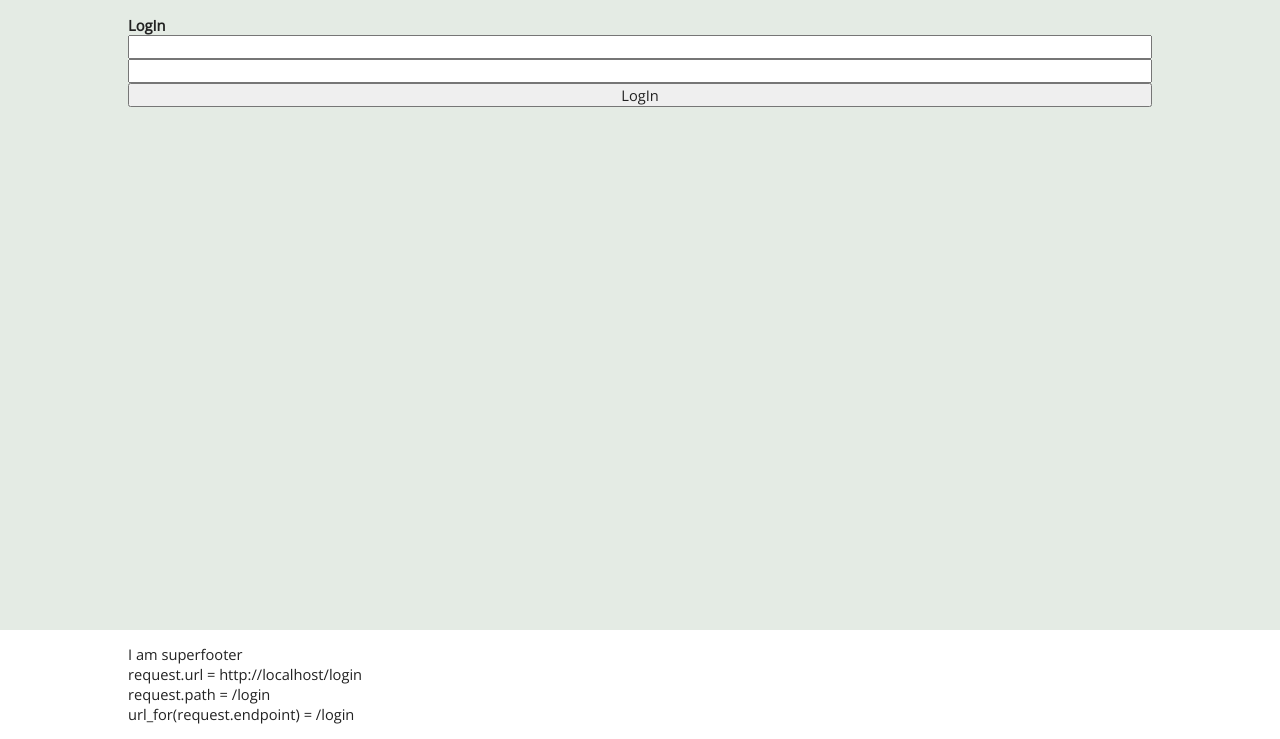
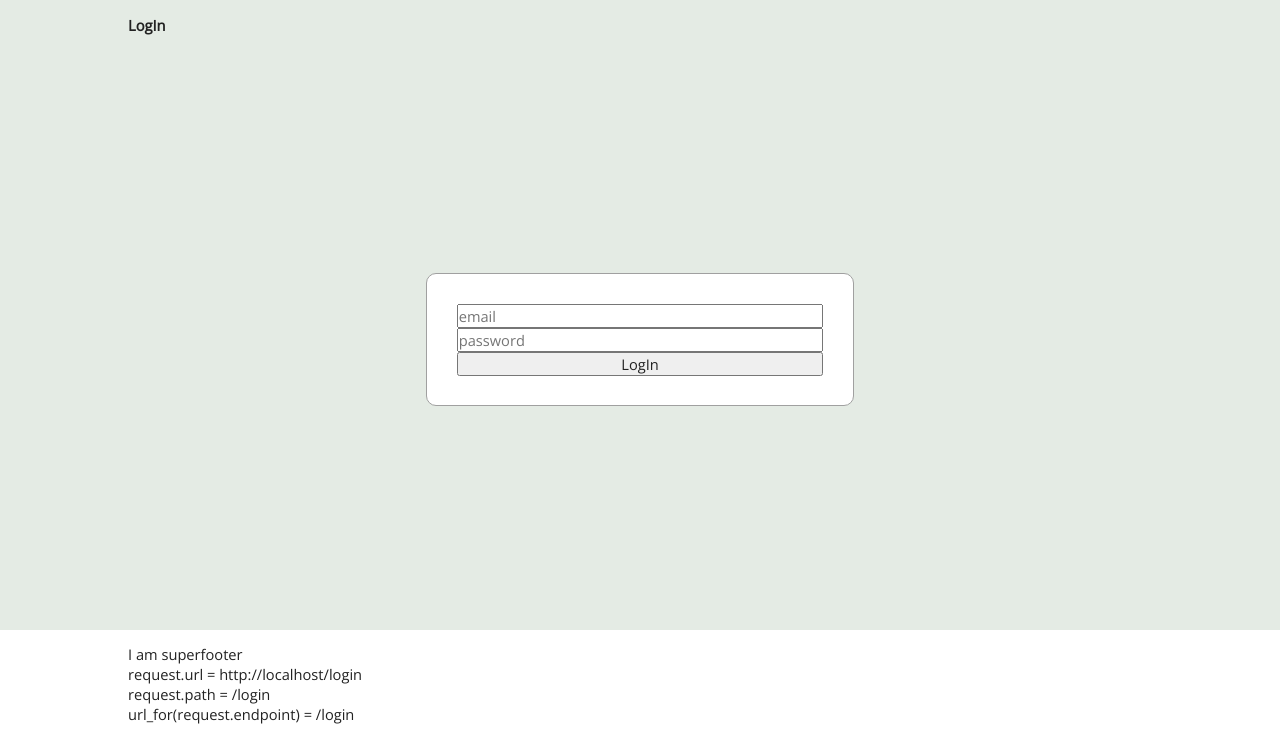
Before and after one commit to Megapelsh/flask_test, a Flask app: page /login in a window 1280 px wide. Shown: the part 61-800 px from the top of the page. Run offline with Flask 2, Linux system fonts and the light colour scheme.

```diff
--- a/app.py
+++ b/app.py
@@ -1,8 +1,8 @@
-from flask import Flask, render_template, url_for, request
+from flask import Flask, render_template, url_for, request, flash
 
 app = Flask(__name__)
 
-menu = ['Section 1', 'Section 2', 'Section 3']
+app.config['SECRET_KEY'] = 'qovbqiybqvi84vbq3v3tllat4'
 
 
 @app.context_processor
@@ -30,8 +30,14 @@ def hey():
 @app.route('/login', methods=['POST', 'GET'])
 def login():
     print(url_for('login'))
+
     if request.method == 'POST':
         print(request.form)
+        print(request)
+        if request.form['email'] and len(request.form['password']) >2:
+            flash('Login success')
+        else:
+            flash('Yoy need to fill all the fields correctly')
     return render_template('login.html', title='LogIn')
 
 
--- a/static/css/styles.css
+++ b/static/css/styles.css
@@ -4,7 +4,6 @@
     box-sizing: border-box;
     text-decoration: none;
     font-size: 11pt;
-    /*font-family: 'Roboto', sans-serif;*/
     font-family: 'Open Sans', sans-serif;
     color: rgb(34, 34, 34);
 }
@@ -15,7 +14,6 @@ body {
     flex-direction: column;
     width: 100%;
     height: 100%;
-    /*max-width: 80%;*/
     margin: 0 auto;
     background: #e4ebe4;
 }
@@ -41,6 +39,7 @@ footer {
 
 main .wrapper {
     flex-direction: column;
+    height: 100%;
 }
 
 .menu {
@@ -81,7 +80,17 @@ main .wrapper {
     margin: auto 0 auto 1em;
 }
 
+.login_form {
+    max-width: 30em;
+    margin: auto;
+    padding: 2em;
+    border: 1px solid #a0a0a0;
+    border-radius: 10px;
+    background: #fff;
+}
+
 .login {
     display: flex;
     flex-direction: column;
+    min-width: 25em;
 }
--- a/templates/login.html
+++ b/templates/login.html
@@ -2,9 +2,12 @@
 
 {% block content %}
     <div class="login_form">
+        {% for message in get_flashed_messages() %}
+            <div class="message">{{ message }}</div>
+        {% endfor %}
         <form class="login" action="/login" method="post">
-            <input type="text" name="email" value="" required>
-            <input type="text" name="password" value="" required>
+            <input type="email" name="email" value="" placeholder="email" required>
+            <input type="text" name="password" value="" placeholder="password" required>
             <input type="submit" name="login_btn" value="LogIn">
         </form>
     </div>
```
